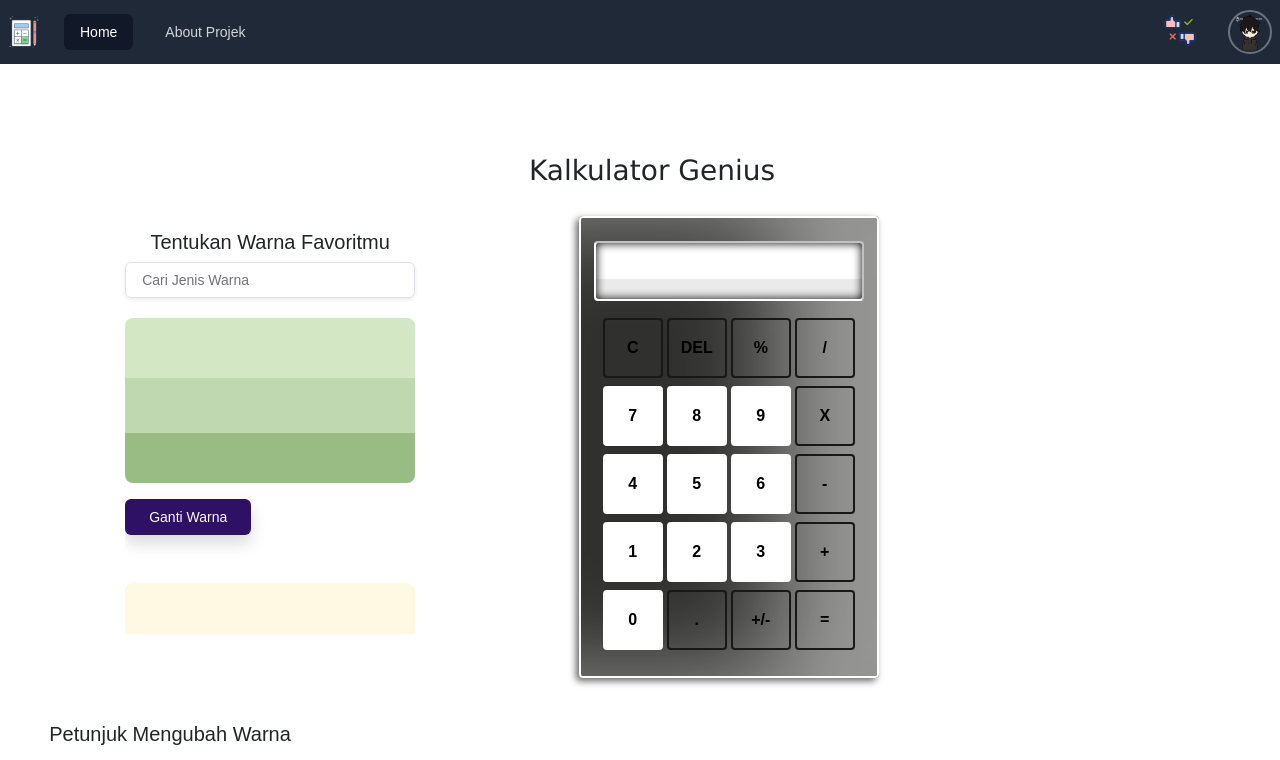
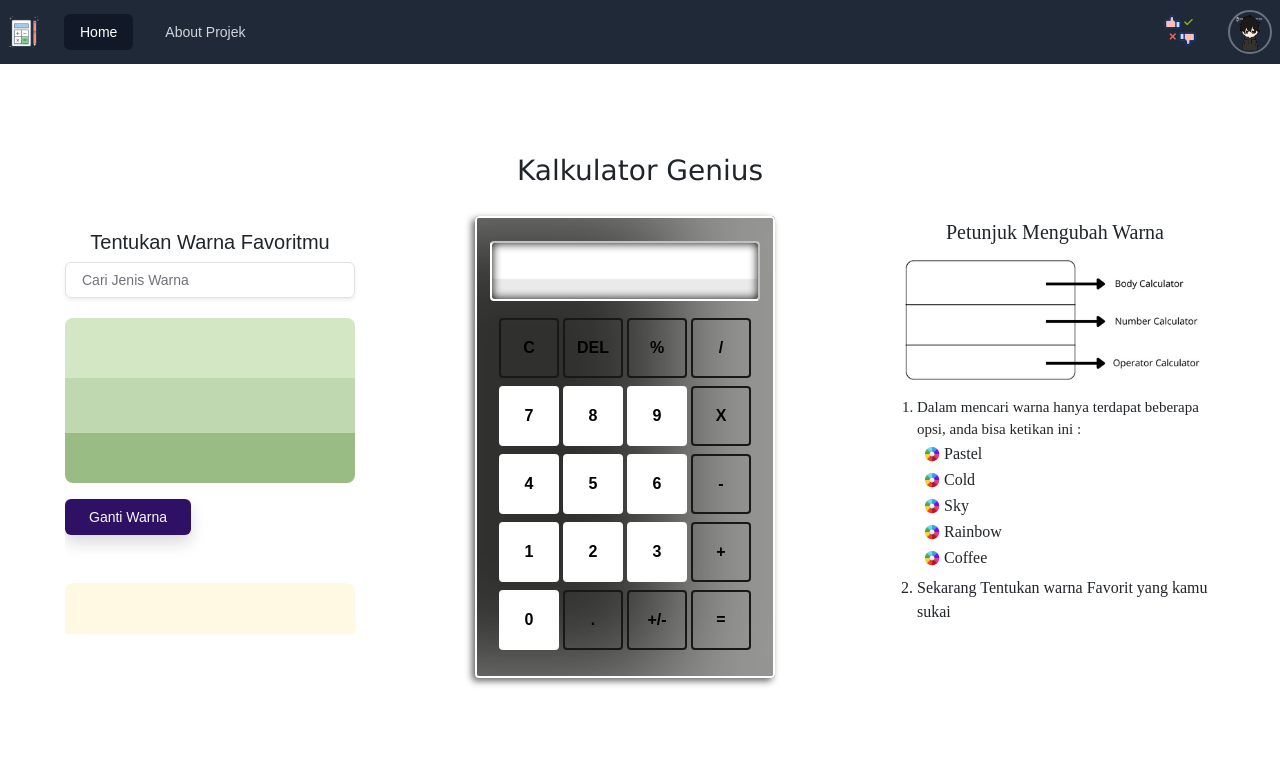
Before and after one commit to Silaenn/calculator, a React (Vite) app in the folder client/: page / in a window 1280 px wide. Shown: the top 760 px of the page. Built offline with nearby package versions, Linux system fonts and the light colour scheme.

Commit message:
dri sekolah

```diff
--- a/client/src/data/index.js
+++ b/client/src/data/index.js
@@ -335,4 +335,81 @@ export const warna = {
       operator: "#FFF9DE",
     },
   },
+  coffee: {
+    1: {
+      badan: "#AC7D88",
+      angka: "#85586F",
+      operator: "#643843",
+    },
+    2: {
+      badan: "#6D2932",
+      angka: "#C7B7A3",
+      operator: "#E8D8C4",
+    },
+    3: {
+      badan: "#503C3C",
+      angka: "#7E6363",
+      operator: "#A87C7C",
+    },
+    4: {
+      badan: "#FAEED1",
+      angka: "#DED0B6",
+      operator: "#B2A59B",
+    },
+    5: {
+      badan: "#FAEED1",
+      angka: "#DED0B6",
+      operator: "#BBAB8C",
+    },
+    6: {
+      badan: "#F4DFC8",
+      angka: "#F4EAE0",
+      operator: "#FAF6F0",
+    },
+    7: {
+      badan: "#EBE3D5",
+      angka: "#B0A695",
+      operator: "#776B5D",
+    },
+    8: {
+      badan: "#B0926A",
+      angka: "#E1C78F",
+      operator: "#FAE7C9",
+    },
+    9: {
+      badan: "#EAD7BB",
+      angka: "#BCA37F",
+      operator: "#113946",
+    },
+    10: {
+      badan: "#C08261",
+      angka: "#E2C799",
+      operator: "#F2ECBE",
+    },
+    11: {
+      badan: "#C8AE7D",
+      angka: "#765827",
+      operator: "#65451F",
+    },
+    12: {
+      badan: "#BA704F",
+      angka: "#DFA878",
+      operator: "#CEE6F3",
+    },
+    13: {
+      badan: "#F2EAD3",
+      angka: "#DFD7BF",
+      operator: "#3F2305",
+    },
+    14: {
+      badan: "#C38154",
+      angka: "#FFC26F",
+      operator: "#F9E0BB",
+    },
+    15: {
+      badan: "#F3DEBA",
+      angka: "#ABC4AA",
+      operator: "#675D50",
+    },
+  },
 };
--- a/client/src/pages/HomePage.tsx
+++ b/client/src/pages/HomePage.tsx
@@ -20,6 +20,11 @@ const HomePage = () => {
   const [calculatorColor, setCalculatorColor] = useState(null);
   const [nextColor, setNextColor] = useState("c");
   const [isColorApplied, setIsColorApplied] = useState(false);
+  const [searchTerm, setSearchTerm] = useState("");
+
+  const handleSearchChange = (e) => {
+    setSearchTerm(e.target.value);
+  };
 
   const applyNewColor = () => {
     setCalculatorColor(nextColor);
@@ -102,6 +107,8 @@ const HomePage = () => {
             className="ml-6"
             style={{
               fontFamily: "Geneva",
+              marginLeft: "auto",
+              marginRight: "auto",
             }}
           >
             Kalkulator Genius
@@ -110,10 +117,22 @@ const HomePage = () => {
         <div className="containerL">
           <div className="warna mt-4">
             <h5 className="justify-center flex">Tentukan Warna Favoritmu</h5>
-            <Input placeholder="Cari Jenis Warna" className="mb-3" />
+            <Input
+              placeholder="Cari Jenis Warna"
+              className="mb-3"
+              value={searchTerm}
+              onChange={handleSearchChange}
+            />
             <div className="max-h-80 overflow-y-auto text-slate-200 text-sm">
               <div className="mt-1 rounded-md ">
-                {Object.keys(warna).map((category) => (
+                {Object.keys(warna).map((category) => {
+                  // Pencarian berdasarkan kategori
+                  const isCategoryMatched = category
+                    .toLowerCase()
+                    .includes(searchTerm.toLowerCase());
+
+                  return (
+                    isCategoryMatched && (
                       <div key={category}>
                         {Object.keys(warna[category]).map((id) => (
                           <div key={id}>
@@ -160,7 +179,9 @@ const HomePage = () => {
                           </div>
                         ))}
                       </div>
-                ))}
+                    )
+                  );
+                })}
               </div>
             </div>
           </div>
@@ -213,7 +234,14 @@ const HomePage = () => {
           </fieldset>
 
           <div className="petunjuk mt-4">
-            <h5 className="flex justify-center ">Petunjuk Mengubah Warna</h5>
+            <h5
+              className="flex justify-center "
+              style={{
+                fontFamily: "Roboto Slab",
+              }}
+            >
+              Petunjuk Mengubah Warna
+            </h5>
             <div className="flex justify-center mt-3 mb-3">
               <img src={body} width={300} alt="" />
             </div>
@@ -222,6 +250,8 @@ const HomePage = () => {
               <li
                 style={{
                   listStyle: "-moz-initial",
+                  fontFamily: "Roboto Slab",
+                  fontSize: "15px",
                 }}
               >
                 Dalam mencari warna hanya terdapat beberapa opsi, anda bisa
@@ -234,15 +264,52 @@ const HomePage = () => {
                   marginLeft: "-25px",
                 }}
               >
-                <li className="color">Pastel</li>
-                <li className="color">Cold</li>
-                <li className="color">Cold</li>
-                <li className="color">Cold</li>
+                <li
+                  className="color"
+                  style={{
+                    fontFamily: "Roboto Slab",
+                  }}
+                >
+                  Pastel
+                </li>
+                <li
+                  className="color"
+                  style={{
+                    fontFamily: "Roboto Slab",
+                  }}
+                >
+                  Cold
+                </li>
+                <li
+                  className="color"
+                  style={{
+                    fontFamily: "Roboto Slab",
+                  }}
+                >
+                  Sky
+                </li>
+                <li
+                  className="color"
+                  style={{
+                    fontFamily: "Roboto Slab",
+                  }}
+                >
+                  Rainbow
+                </li>
+                <li
+                  className="color"
+                  style={{
+                    fontFamily: "Roboto Slab",
+                  }}
+                >
+                  Coffee
+                </li>
               </ul>
               <li
                 style={{
                   listStyle: "-moz-initial",
                   marginTop: "5px",
+                  fontFamily: "Roboto Slab",
                 }}
               >
                 Sekarang Tentukan warna Favorit yang kamu sukai
```
Also changed, not shown: client/src/dist/css/main.css. Lines whose indentation alone changed are shown as unchanged.
